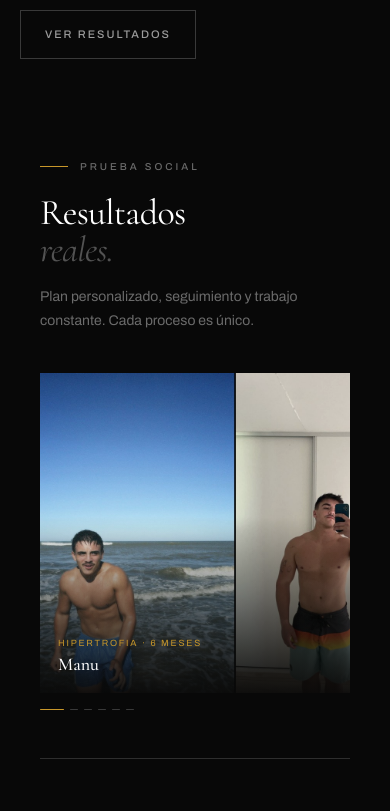
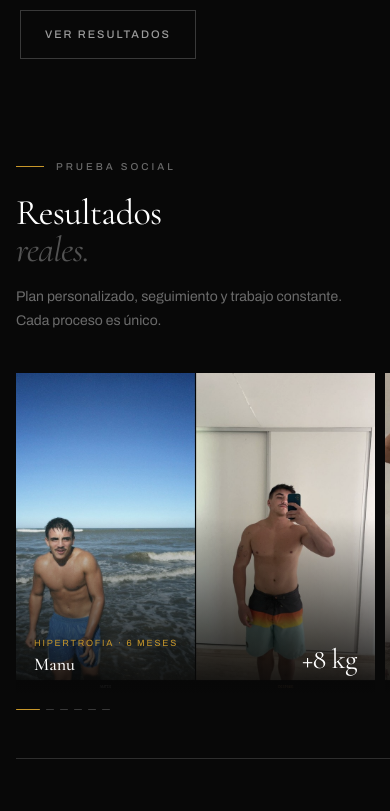
Before and after one commit to facupincha3-svg/santi-fit, a React (Vite) app: page / in a window 390 px wide. Shown: the part 1131-1942 px from the top of the page. Built offline with nearby package versions, Linux system fonts and the light colour scheme.

Commit message:
fix: cards transformaciones más anchas en mobile

```diff
--- a/src/components/Transformaciones.jsx
+++ b/src/components/Transformaciones.jsx
@@ -42,7 +42,7 @@ export default function Transformaciones() {
 
   return (
     <section style={{ background: "var(--black)", position: "relative", overflow: "hidden" }}>
-      <div style={{ maxWidth: 1400, margin: "0 auto", padding: "clamp(64px,8vw,100px) 40px" }}>
+      <div className="trans-section-inner" style={{ maxWidth: 1400, margin: "0 auto", padding: "clamp(64px,8vw,100px) 40px" }}>
 
         <FadeIn>
           <Label light>Prueba social</Label>
@@ -141,8 +141,10 @@ export default function Transformaciones() {
         .trans-track::-webkit-scrollbar { display: none; }
         @media (max-width: 768px) {
           .trans-track { scroll-snap-type: x mandatory !important; }
+          .trans-section-inner { padding-left: 16px !important; padding-right: 0 !important; }
           .trans-card {
-            min-width: 100vw !important;
+            min-width: 92vw !important;
+            margin-right: 8px !important;
             scroll-snap-align: start !important;
             height: 320px !important;
             position: relative !important;
```
